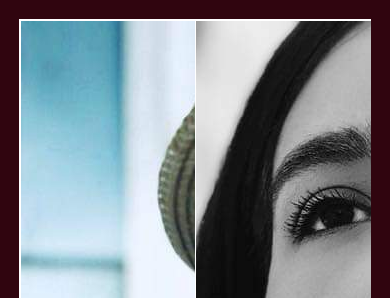
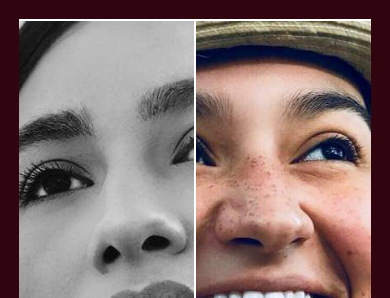
Before and after one commit to Maldrek/K, a website: page index.html in a window 390 px wide. Shown: the top 298 px of the page. Drawn offline with nearby package versions, Linux system fonts and the light colour scheme.

Commit message:
made landing page mobile responsive

```diff
--- a/style.css
+++ b/style.css
@@ -38,8 +38,10 @@ div.first {
     width: 100%;
     clip-path: polygon(0 0, 50% 0, 50% 50%, 0 100%);
     border: 1px solid white;
-    background: url(./assets/images/k1.jpg);
+    background: url(./assets/images/k2.jpg);
     transition: 1s;
+    position: absolute;
+    right: 50px;
 }
 
 div#container1, div.first {
@@ -65,10 +67,13 @@ div#container2 {
 div.second {
     height: 100%;
     width: 100%;
-    background: url(./assets/images/k2.jpg);
+    background: url(./assets/images/k1.jpg);
     border: 1px solid #fff;
     clip-path: polygon(50% 0, 100% 0, 100% 100%, 50% 50%);
     transition: 1s;
+    position: absolute;
+    background-position: right;
+    left: 50px;
 }
 
 div#container2, div.second {
@@ -98,6 +103,8 @@ div.third {
     border: 1px solid white;
     background: url(./assets/images/k3.jpg);
     transition: 1.5s;
+    position: absolute;
+    top: 40%;
 }
 
 div#container3, div.third {
@@ -114,6 +121,7 @@ div.logo {
     position: absolute;
     text-align: center;
     vertical-align: center;
+    top: 35%;
     /* animation: bounce 1s ease-out 2s; */
     z-index: 3;
     transition: 1s;
@@ -241,3 +249,133 @@ div.menu .contact {
         transform: scale(1);
     }
 }
+
+@media all and (max-width: 1025px) {
+    div#container1 .first {
+        right: 30px;
+        background-position: center;
+    }
+
+    div#container2 .second {
+        left: 30px;
+        background-position: top;
+    }
+
+    div#container3 .third {
+        top: 40%;
+        right: 150px;
+        background-size: contain;
+        background-position: bottom;
+    }
+}
+
+@media all and (max-width: 850px) {
+    div#container1 .first {
+        right: 30px;
+        background-position: bottom;
+    }
+
+    div#container2 .second {
+        left: 30px;
+        background-position: top;
+    }
+
+    div#container3 .third {
+        top: 280px;
+        right: 70px;
+        background-size: contain;
+        background-position: bottom;
+    }
+}
+
+@media all and (max-width: 820px) {
+    div#container1 .first {
+        background-size: contain;
+        background-position: unset;
+    }
+
+    div#container2 .second {
+        background-size: contain;
+        background-position: right;
+    }
+
+    div#container3 .third {
+        background-size: contain;
+        top: 150px;
+        right: 150px;
+    }
+}
+
+@media all and (max-width: 770px) {
+    div#container1 .first {
+        background-size: cover;
+        background-position: bottom;
+    }
+
+    div#container2 .second {
+        background-size: cover;
+        background-position: bottom;
+    }
+
+    div#container3 .third {
+        background-size: contain;
+        top: 150px;
+        right: 150px;
+    }
+}
+
+@media all and (max-width: 740px) {
+    div#container1 .first {
+        background-size: contain;
+        background-position: inherit;
+    }
+
+    div#container2 .second {
+        background-size: contain;
+        background-position: inherit;
+    }
+
+    div#container3 .third {
+        background-size: contain;
+        top: 150px;
+        right: 150px;
+    }
+}
+
+@media all and (max-width: 450px) {
+    div#container1 .first {
+        right: 0;
+        background-position: center;
+        background-size: cover;
+    }
+
+    div#container2 .second {
+        left: 0;
+        background-position: top;
+        background-size: cover;
+    }
+
+    div#container3 .third {
+        top: 0;
+        right: 70px;
+        background-size: contain;
+    }
+}
+
+@media all and (max-width: 400px) {
+    div#container1 .first {
+        right: 0;
+        background-position: center;
+    }
+
+    div#container2 .second {
+        left: 0;
+        background-position: top;
+    }
+
+    div#container3 .third {
+        top: 105px;
+        right: 70px;
+        background-size: contain;
+    }
+}
```
